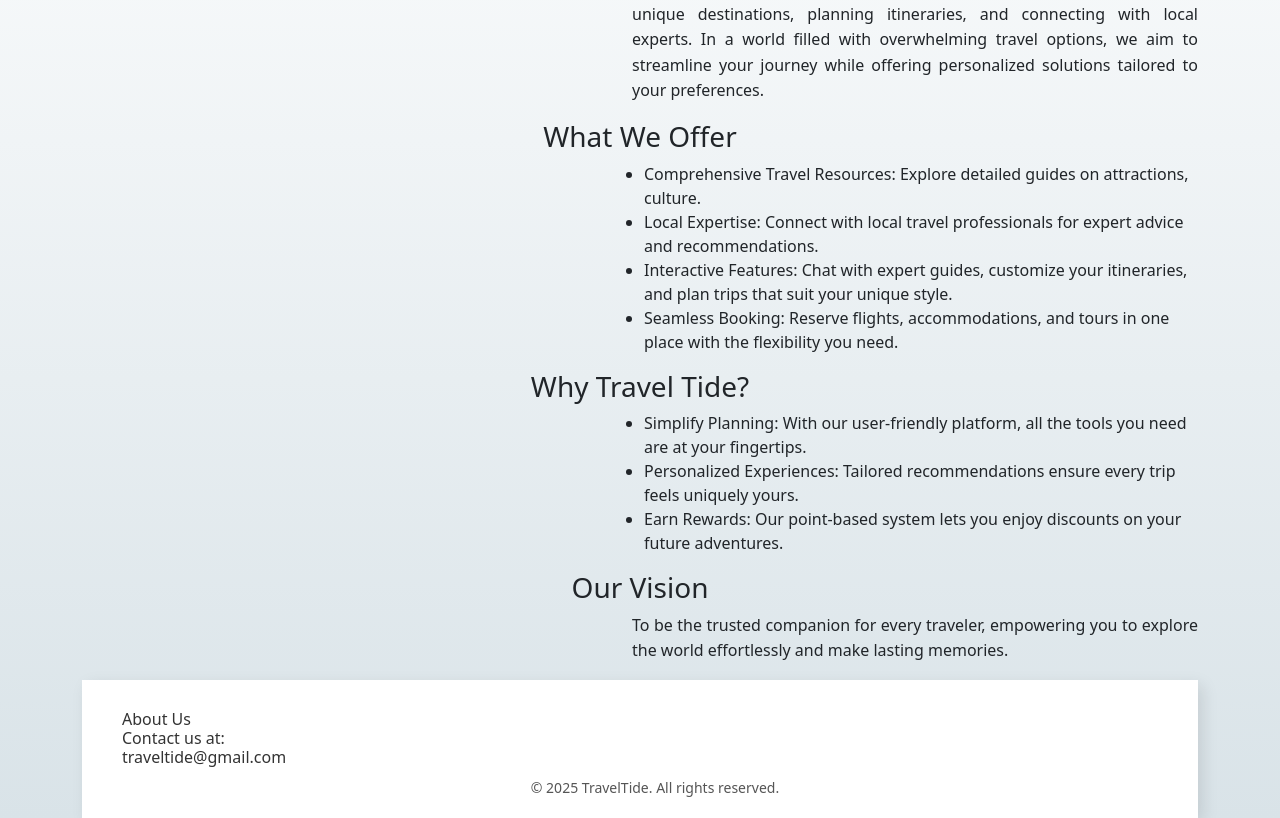
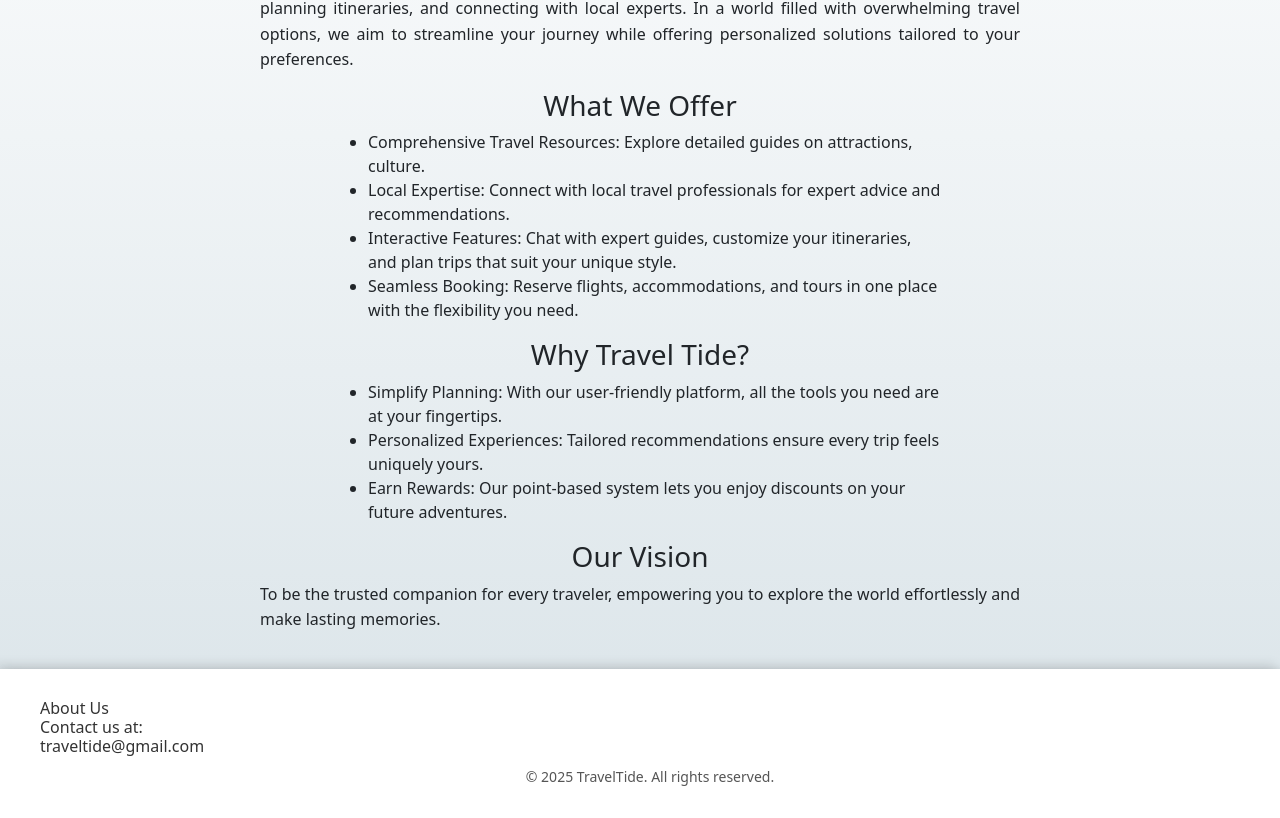
Before and after one commit to omar-alkhader/Travel-Tide, a React (Create React App) app in the folder FrontEnd/: page /about in a window 1280 px wide. Shown: the part 300-1118 px from the top of the page. Built offline with nearby package versions, Linux system fonts and the light colour scheme.

Commit message:
navbar/footer modification

```diff
--- a/FrontEnd/src/components/Layout.js
+++ b/FrontEnd/src/components/Layout.js
@@ -5,11 +5,13 @@
 
 const Layout = () => {
   return (
-    <div className="container">
+    <div style={{ display: 'flex', flexDirection: 'column', minHeight: '100vh' }}>
       <Navbar />
-      <main>
-        <Outlet /> {/* This will load the correct page content */}
-      </main>
+      <div className="container">
+        <main>
+          <Outlet /> {/* This will load the correct page content */}
+        </main>
+      </div>
       <Footer />
     </div>
   );
--- a/FrontEnd/src/styles/NavBar.css
+++ b/FrontEnd/src/styles/NavBar.css
@@ -12,10 +12,10 @@
     font-size: 24px;
     font-weight: bold;
     color: white;
+    padding-left: 30px;
   }
 
 .nav-center {
-
     flex: 1;
     display: flex;
     justify-content: center;
@@ -27,6 +27,7 @@
     list-style: none;
     margin: 0;
     padding: 0;
+
   }
 
 .nav-links li {
--- a/FrontEnd/src/styles/TripDetailsPage.css
+++ b/FrontEnd/src/styles/TripDetailsPage.css
@@ -4,7 +4,8 @@
   background: white;
   padding: 20px;
   border-radius: 8px;
-  box-shadow: 0 4px 8px rgba(0, 0, 0, 0.1);
+  box-shadow: 5px 5px 10px rgba(0, 0, 0, 0.3), -5px -5px 10px rgba(0, 0, 0, 0.1);
+  margin-top: 30px;
 }
 
 .TripDetails-form h1 {
--- a/FrontEnd/src/styles/about.css
+++ b/FrontEnd/src/styles/about.css
@@ -13,13 +13,16 @@
     text-align: center;
 }
 
+.about-container {
+    max-width: 800px;
+    margin: 0 auto;
+    padding: 0 20px;
+}
+
 .about-container p {
     font-size: 16px;
     line-height: 1.6;
-    max-width: 800px;
-    margin-left: 550px;
-    text-align: center ;
-    text-align: justify ;
+    text-align: justify;
 }
 
 h3 {
@@ -29,11 +32,13 @@
     text-align: center;
 }
 
-h4{
+h4 {
     font-weight: lighter;
 }
 
-ul{
-    margin-left: 530px;
-
+ul {
+    width: 80%;
+    max-width: 700px;
+    margin: 0 auto;
+    padding-left: 40px;
 }
--- a/FrontEnd/src/styles/global.css
+++ b/FrontEnd/src/styles/global.css
@@ -3,35 +3,37 @@
     background: linear-gradient(to bottom, #e0e7ec, #e0e7ec);
     margin: 0;
     padding: 0;
+    min-height: 100vh;
+    color: #333;
+    width: 100%;
     display: flex;
     flex-direction: column;
-    min-height: 100vh;
-    color: #333;
 }
 
 .container {
-    flex: 1;
+    flex: 1 0 auto; /* This makes the container grow but not shrink */
     display: flex;
     flex-direction: column;
-    min-height: 100vh;
+    width: 100%;
+    max-width: 100%;
+    padding: 0;
+    margin: 0;
+}
+
+main {
+    flex: 1 0 auto; /* This makes the main content area grow */
+    padding: 20px;
+    min-height: 100px; /* Ensure there's at least some height */
 }
 
 .site-footer {
     background-color: #ffffff;
-    padding: 20px;
-    text-align: left;
-    box-shadow: 5px 5px 15px rgba(0, 0, 0, 0.1);
-    position: relative;
-    bottom: 0;
-    left: 0;
+    padding: 20px 30px;
+    box-shadow: 5px 5px 10px rgba(0, 0, 0, 0.3), -5px -5px 10px rgba(0, 0, 0, 0.1);
     width: 100%;
-    margin-top: auto;
-    display: flex;
-    flex-direction: column;
-    align-items: flex-start; /* Aligns text to the left */
-    padding-left: 30px; /* Pushes text a bit from the left edge */
+    box-sizing: border-box;
+    flex-shrink: 0; /* Prevents the footer from shrinking */
 }
-
 .footerBottom {
     display: flex;
     flex-direction: column;
```
Lines whose indentation alone changed are shown as unchanged.
